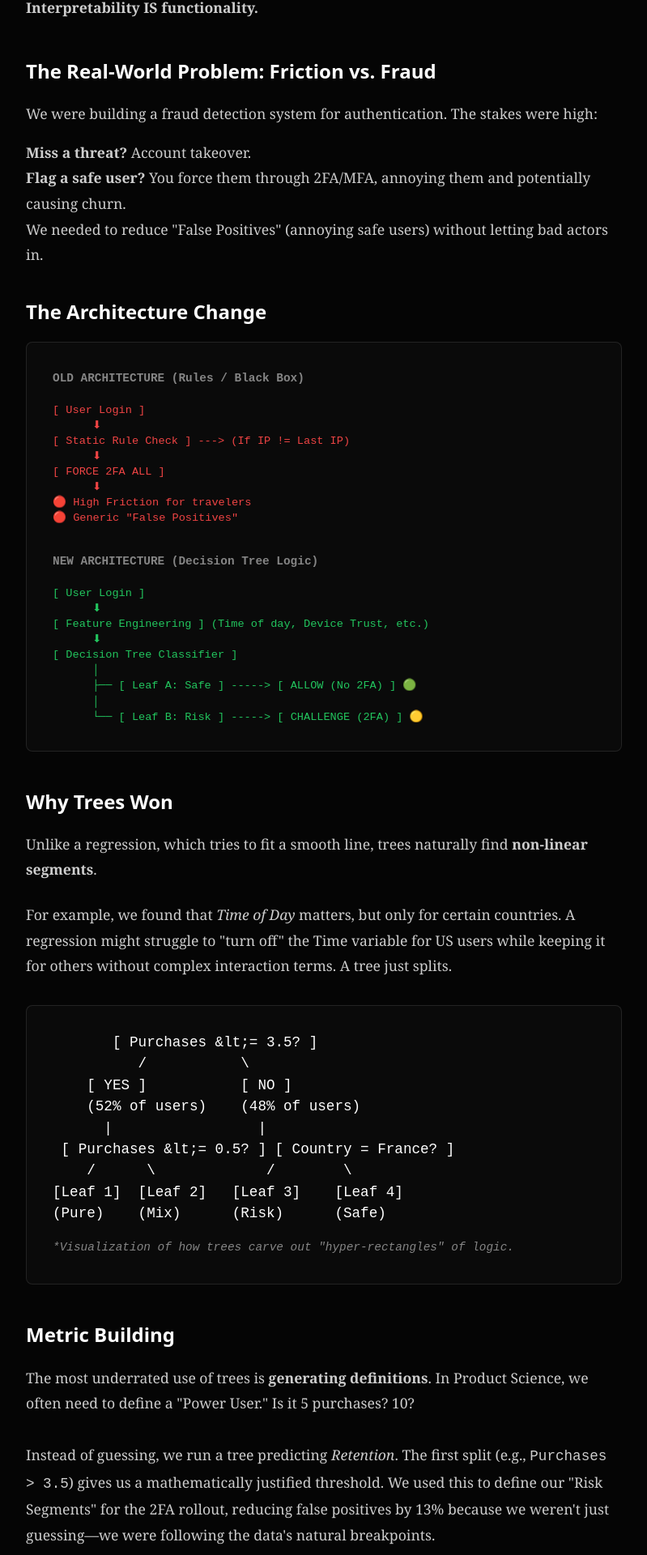
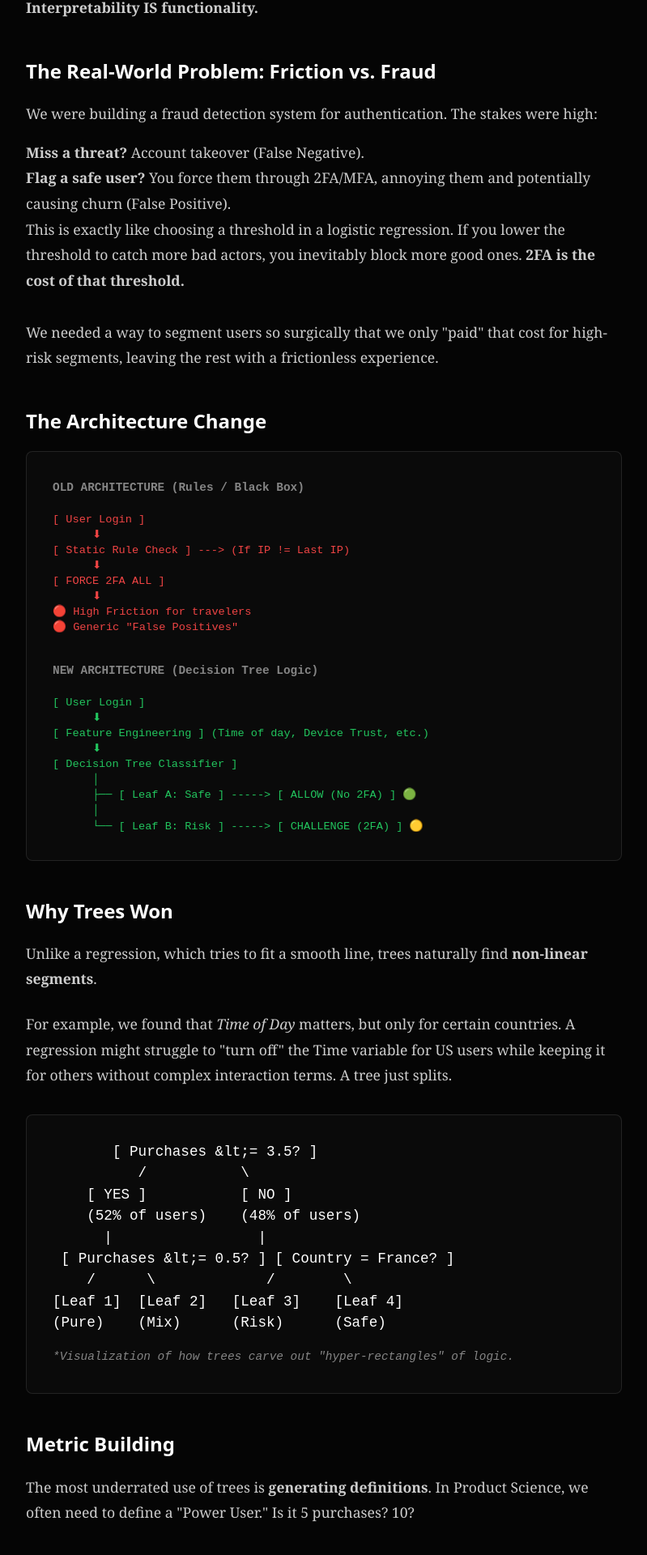
Before and after one commit to justsuyash/justsuyash_portfolio, a React (Vite) app: page /articles/decision-trees in a window 1280 px wide. Shown: the part 740-2660 px from the top of the page at 81% size, without its empty margins (240-1039 px from the left). Built offline with nearby package versions, Linux system fonts and the light colour scheme.

Commit message:
Add RuleFit and Threshold context to Decision Tree article

```diff
--- a/src/pages/articles/DecisionTreesPage.jsx
+++ b/src/pages/articles/DecisionTreesPage.jsx
@@ -73,10 +73,13 @@ const DecisionTreesPage = () => {
                         <p style={{ marginBottom: '32px' }}>
                             We were building a fraud detection system for authentication. The stakes were high:
                             <ul style={{ marginTop: '16px' }}>
-                                <li><strong>Miss a threat?</strong> Account takeover.</li>
-                                <li><strong>Flag a safe user?</strong> You force them through 2FA/MFA, annoying them and potentially causing churn.</li>
+                                <li><strong>Miss a threat?</strong> Account takeover (False Negative).</li>
+                                <li><strong>Flag a safe user?</strong> You force them through 2FA/MFA, annoying them and potentially causing churn (False Positive).</li>
                             </ul>
-                            We needed to reduce "False Positives" (annoying safe users) without letting bad actors in.
+                            This is exactly like choosing a threshold in a logistic regression. If you lower the threshold to catch more bad actors, you inevitably block more good ones. <strong>2FA is the cost of that threshold.</strong>
+                        </p>
+                        <p style={{ marginBottom: '40px' }}>
+                            We needed a way to segment users so surgically that we only "paid" that cost for high-risk segments, leaving the rest with a frictionless experience.
                         </p>
 
                         <h3 style={{ fontSize: '1.5rem', fontWeight: 600, color: '#fff', marginBottom: '16px', fontFamily: 'system-ui, sans-serif' }}>The Architecture Change</h3>
@@ -149,9 +152,23 @@ const DecisionTreesPage = () => {
                         <p style={{ marginBottom: '32px' }}>
                             The most underrated use of trees is <strong>generating definitions</strong>. In Product Science, we often need to define a "Power User." Is it 5 purchases? 10?
                         </p>
-                        <p style={{ marginBottom: '32px' }}>
-                            Instead of guessing, we run a tree predicting <em>Retention</em>. The first split (e.g., <code>Purchases > 3.5</code>) gives us a mathematically justified threshold. We used this to define our "Risk Segments" for the 2FA rollout, reducing false positives by 13% because we weren't just guessing—we were following the data's natural breakpoints.
+                        <p style={{ marginBottom: '48px' }}>
+                            Instead of guessing, we run a tree predicting <em>Retention</em>. The first split (e.g., <code>Purchases &gt; 3.5</code>) gives us a mathematically justified threshold. We used this to define our "Risk Segments" for the 2FA rollout, reducing false positives by 13% because we weren't just guessing—we were following the data's natural breakpoints.
                         </p>
+
+                        <div style={{ padding: '32px', background: 'rgba(189, 0, 255, 0.05)', borderRadius: '12px', border: '1px solid rgba(189, 0, 255, 0.1)' }}>
+                            <h3 style={{ fontSize: '1.25rem', fontWeight: 600, color: '#bd00ff', marginBottom: '16px', fontFamily: 'system-ui, sans-serif' }}>Advanced: Going Deeper with RuleFit</h3>
+                            <p style={{ marginBottom: '16px', fontSize: '1rem', color: 'rgba(255,255,255,0.8)' }}>
+                                To extract the maximum possible insight, we sometimes go beyond simple trees to <strong>RuleFit</strong>. It combines the best of both worlds:
+                            </p>
+                            <ul style={{ paddingLeft: '20px', marginBottom: '16px', fontSize: '1rem', color: 'rgba(255,255,255,0.8)' }}>
+                                <li><strong>Trees:</strong> To generate non-linear features (rules).</li>
+                                <li><strong>Lasso Regression:</strong> To select only the most predictive rules.</li>
+                            </ul>
+                            <p style={{ marginBottom: '0', fontSize: '1rem', color: 'rgba(255,255,255,0.8)' }}>
+                                It's computationally expensive because you build a forest, extract thousands of rules, and then regress on them—but for high-stakes problem spaces like Fraud or Medical Diagnosis, the interpretability + accuracy trade-off is often worth the compute cost.
+                            </p>
+                        </div>
 
                     </div>
                 </motion.div>
```
